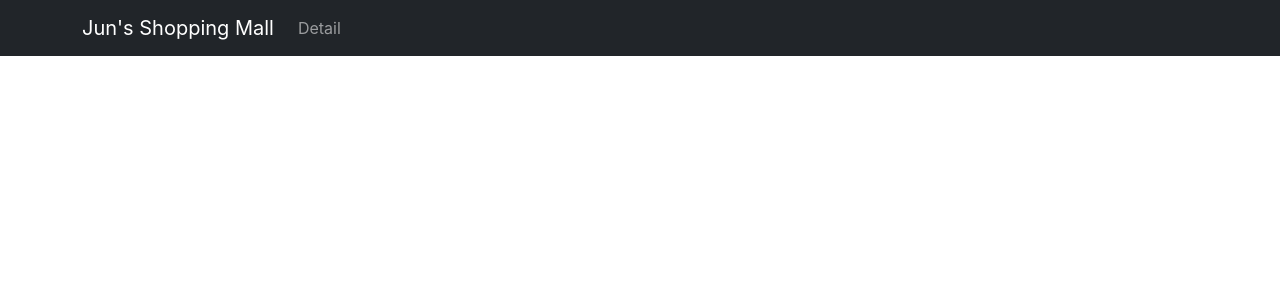
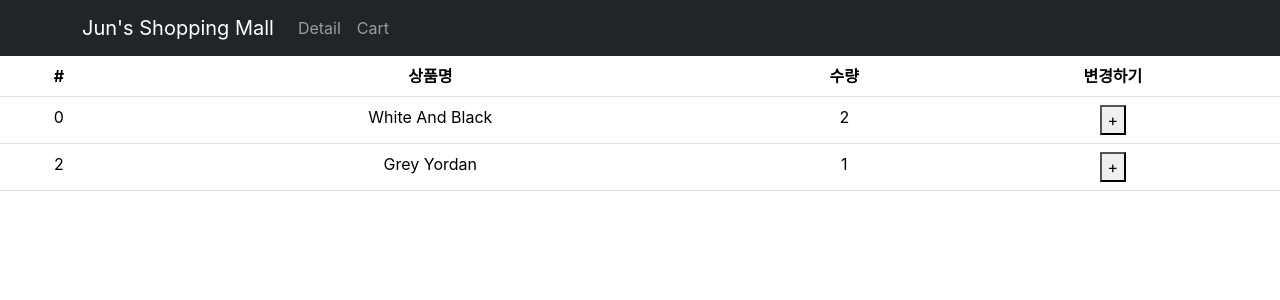
Before and after one commit to SongJunSub/react-shoppingmall-app, a React (Create React App) app: page /cart in a window 1280 px wide. Shown: the top 300 px of the page. Built offline with nearby package versions, Linux system fonts and the light colour scheme.

Commit message:
1. Redux 설치 2. Redux 사용을 위한 초기 세팅 3. Redux 사용

```diff
--- a/package.json
+++ b/package.json
@@ -3,6 +3,7 @@
   "version": "0.1.0",
   "private": true,
   "dependencies": {
+    "@reduxjs/toolkit": "^2.2.3",
     "@testing-library/jest-dom": "^5.17.0",
     "@testing-library/react": "^13.4.0",
     "@testing-library/user-event": "^13.5.0",
@@ -11,6 +12,7 @@
     "react": "^18.2.0",
     "react-bootstrap": "^2.10.2",
     "react-dom": "^18.2.0",
+    "react-redux": "^9.1.0",
     "react-router-dom": "^6.22.3",
     "react-scripts": "5.0.1",
     "styled-components": "^6.1.8",
--- a/src/App.js
+++ b/src/App.js
@@ -5,6 +5,7 @@
 import {Link, Outlet, Route, Routes, useNavigate} from "react-router-dom";
 import Detail from "./routes/Detail";
 import axios from "axios";
+import Cart from "./routes/Cart";
 
 export const Context1 = createContext();
 
@@ -21,6 +22,7 @@
                     <Navbar.Brand onClick={() => {navigate("/")}}>Jun's Shopping Mall</Navbar.Brand>
                     <Nav className="me-auto">
                         <Nav.Link onClick={() => {navigate("/detail")}}>Detail</Nav.Link>
+                        <Nav.Link onClick={() => {navigate("/cart")}}>Cart</Nav.Link>
                     </Nav>
                 </Container>
             </Navbar>
@@ -58,9 +60,11 @@
                 }/>
 
                 <Route path="/detail/:id" element={
-                    <Context1.Provider value={{inventory}}>
-                        <Detail shoes={shoes}/>
-                    </Context1.Provider>
+                    <Detail shoes={shoes}/>
+                }/>
+
+                <Route path="/cart" element={
+                    <Cart/>
                 }/>
             </Routes>
         </div>
--- /dev/null
+++ b/src/routes/Cart.js
@@ -0,0 +1,43 @@
+import {Table} from "react-bootstrap";
+import {useDispatch, useSelector} from "react-redux";
+import {changeName} from "../store";
+
+const Cart = () => {
+
+    const state = useSelector((state) => state);
+    const dispatch = useDispatch();
+
+    return (
+        <div>
+            <Table>
+                <thead>
+                    <tr>
+                        <th>#</th>
+                        <th>상품명</th>
+                        <th>수량</th>
+                        <th>변경하기</th>
+                    </tr>
+                </thead>
+                <tbody>
+                {
+                    state.cart.map((result, i) =>
+                        <tr key={i}>
+                            <td>{state.cart[i].id}</td>
+                            <td>{state.cart[i].name}</td>
+                            <td>{state.cart[i].count}</td>
+                            <td>
+                                <button onClick={() => {
+                                    dispatch(changeName());
+                                }}>+</button>
+                            </td>
+                        </tr>
+                    )
+                }
+                </tbody>
+            </Table>
+        </div>
+    )
+
+}
+
+export default Cart;
--- a/src/routes/Detail.js
+++ b/src/routes/Detail.js
@@ -1,11 +1,8 @@
 import React, {useContext, useEffect, useState} from "react";
 import {useParams} from "react-router-dom";
 import {Nav} from "react-bootstrap";
-import {Context1} from "../App";
 
 const Detail = (props) => {
-
-    const {inventory} = useContext(Context1);
 
     const {id} = useParams();
     const data = props.shoes.find(x => x.id === id);
--- /dev/null
+++ b/src/store.js
@@ -0,0 +1,28 @@
+import {configureStore, createSlice} from "@reduxjs/toolkit";
+
+const user = createSlice({
+    name: "user",
+    initialState: "kim",
+    reducers: {
+        changeName(state){
+            return "John " + state;
+        }
+    }
+})
+
+export const {changeName} = user.actions;
+
+const cart = createSlice({
+    name: "cart",
+    initialState: [
+        {id: 0, name: "White And Black", count: 2},
+        {id: 2, name: "Grey Yordan", count: 1}
+    ]
+})
+
+export default configureStore({
+    reducer: {
+        user: user.reducer,
+        cart: cart.reducer
+    }
+});
```
Also changed, not shown: src/index.js (+6 -2 lines), 1 other file (tests, documents, lock files or other folders).
